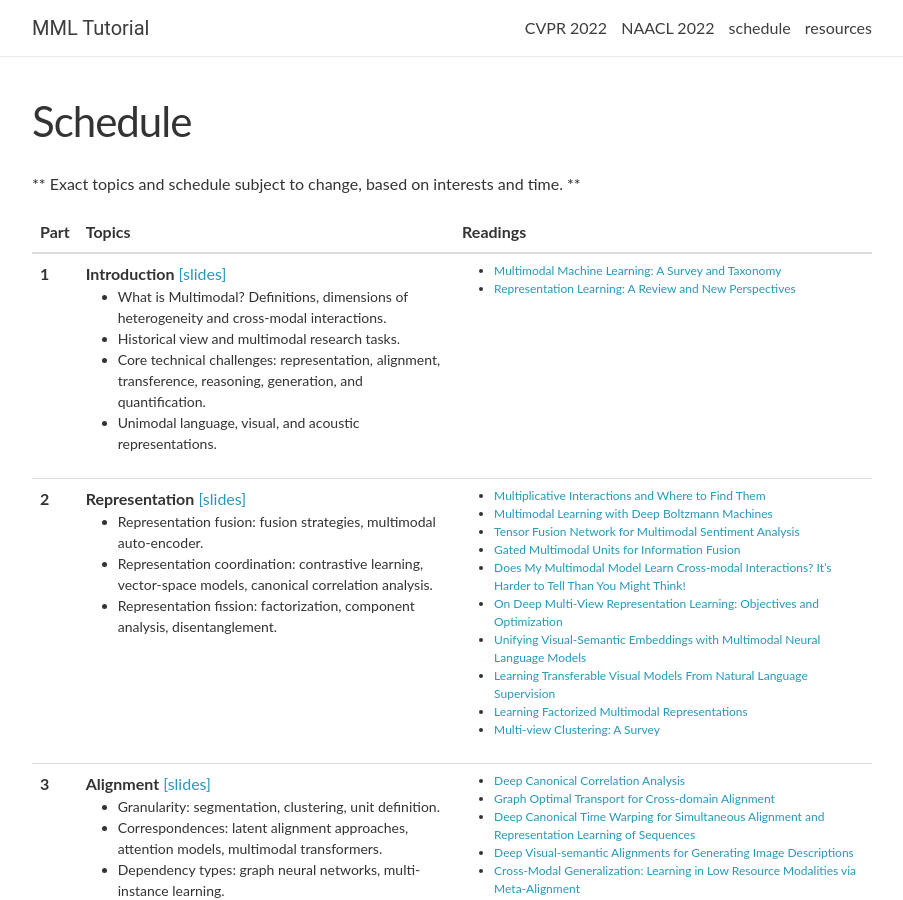
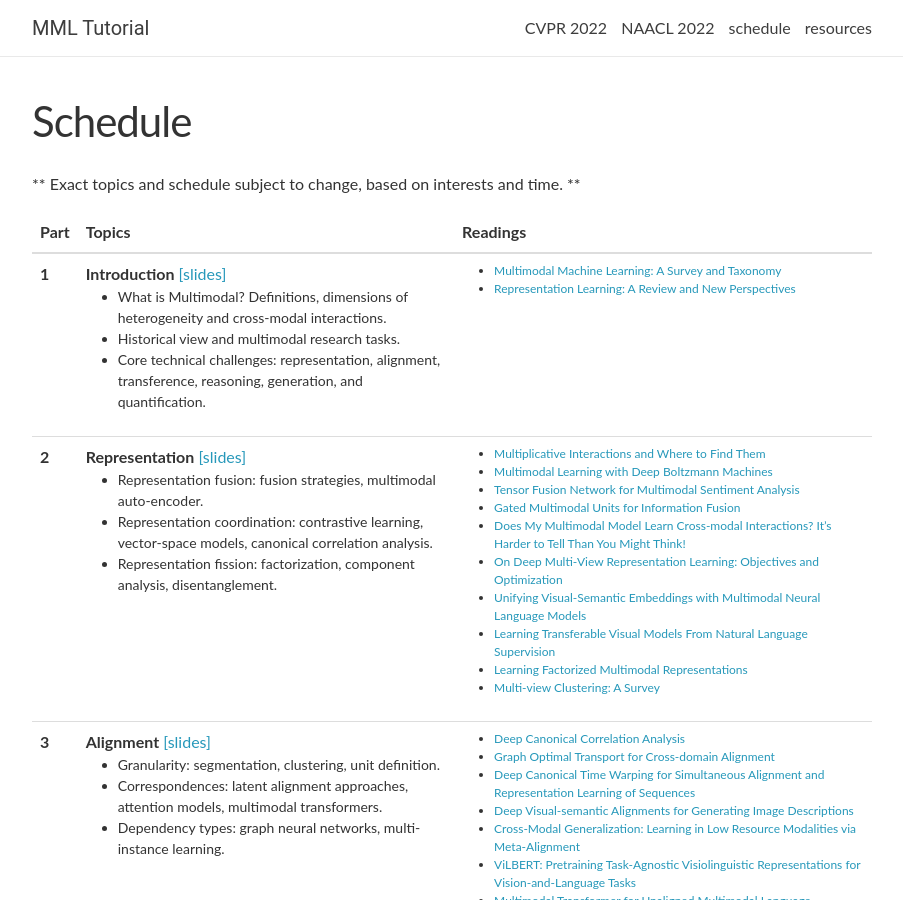
Before and after one commit to CMU-MultiComp-Lab/mmml-tutorial, a Jekyll site: the page built from _pages/schedule.md, in a window 1280 px wide and 900 px high. Shown: the whole window, without its empty margins (188-1091 px from the left). Built offline with Jekyll 4.4.1, drawn with Linux system fonts in a browser that asks for light colours; nearby versions of some CDN libraries; comment, search, counter and statistics services are not loaded.

Commit message:
Update lectures.yml

```diff
--- a/_data/lectures.yml
+++ b/_data/lectures.yml
@@ -6,7 +6,6 @@
     - What is Multimodal? Definitions, dimensions of heterogeneity and cross-modal interactions.<br/>
     - Historical view and multimodal research tasks.<br/>
     - Core technical challenges&#58; representation, alignment, transference, reasoning, generation, and quantification.<br/>
-    - Unimodal language, visual, and acoustic representations.<br/>
   readings:
     - <a href="https://arxiv.org/abs/1705.09406">Multimodal Machine Learning&#58; A Survey and Taxonomy</a> <br/>
     - <a href="https://arxiv.org/abs/1206.5538">Representation Learning&#58; A Review and New Perspectives</a> <br/>
```
